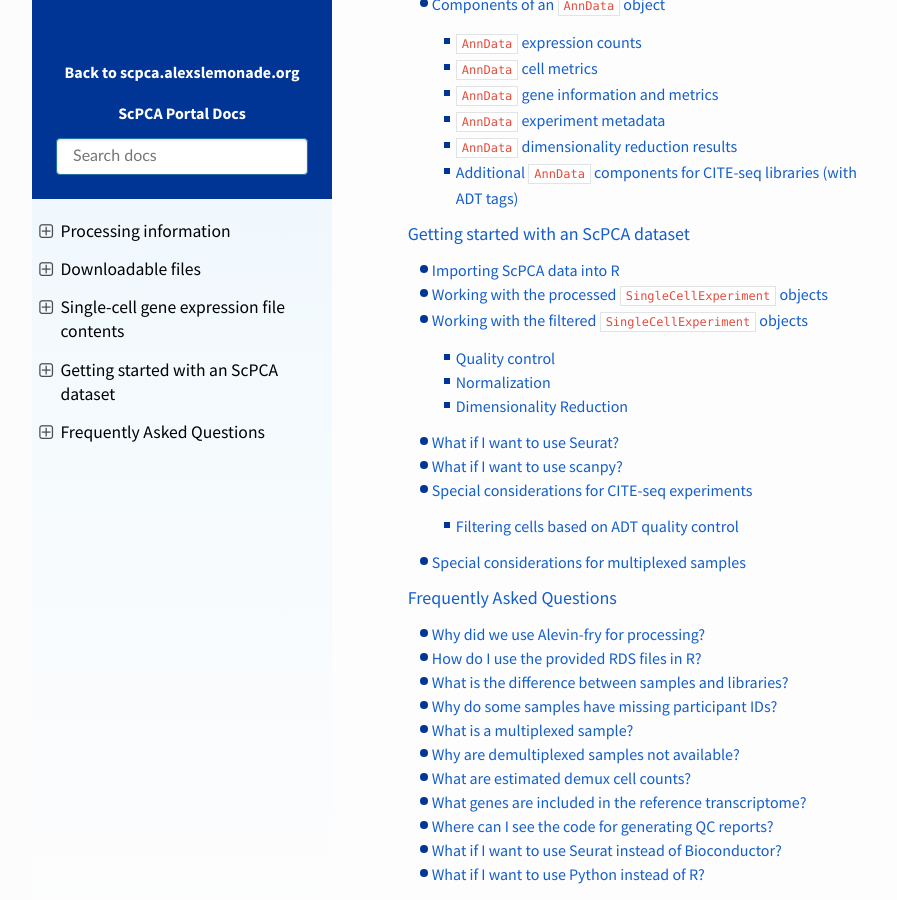
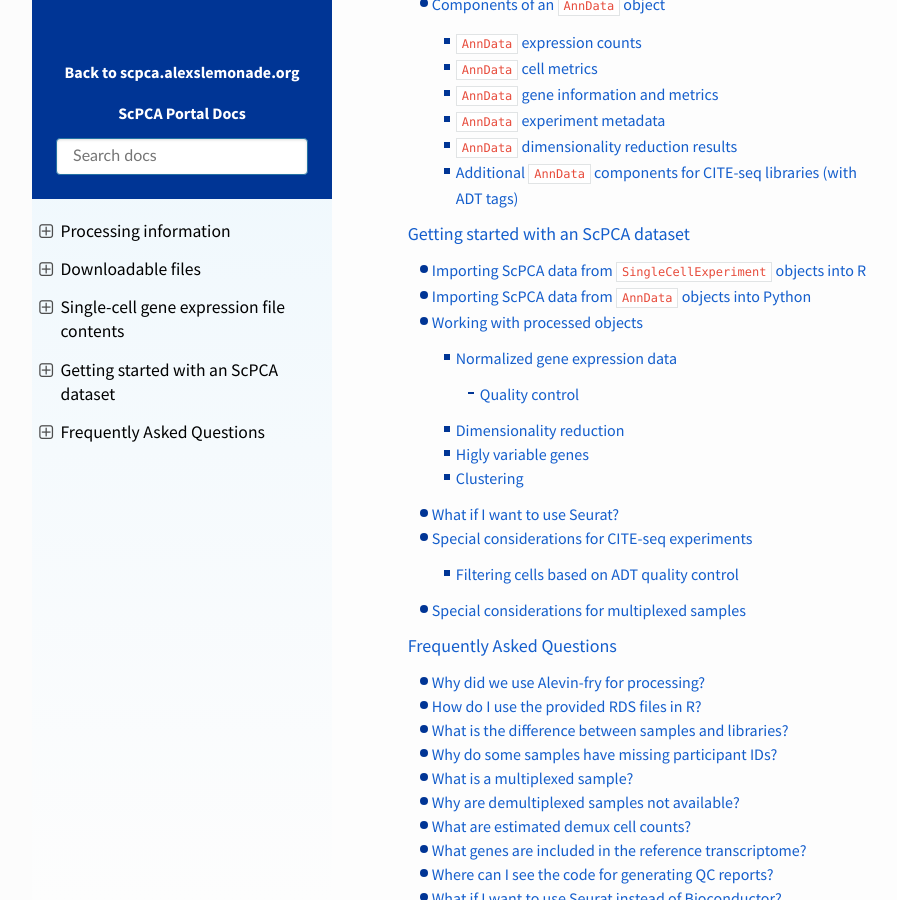
Before and after one commit to DongzeHE/scpca-docs, a Sphinx documentation site: the page built from docs/index.md, in a window 1280 px wide and 900 px high, scrolled down 1864 px. Shown: the whole window, without its empty margins (158-1055 px from the left). Built offline with Sphinx 7.4.7 and the Read the Docs theme 2.0.0, drawn with Linux system fonts in a browser that asks for light colours; some of the changed lines change nothing that is shown.

Commit message:
account for anndata in getting started and some reorg

````diff
--- a/docs/getting_started.md
+++ b/docs/getting_started.md
@@ -1,28 +1,29 @@
 # Getting started with an ScPCA dataset
 
 This section provides information on next steps you might take after downloading a dataset from the ScPCA portal.
+Quantified single-cell or single-nuclei gene expression data is provided as either [`SingleCellExperiment` objects (`.rds` files)](http://bioconductor.org/books/3.13/OSCA.intro/the-singlecellexperiment-class.html) or [`AnnData` objects (`.hdf5` files)](https://anndata.readthedocs.io/en/latest/index.html).
+A full description of the contents of the `SingleCellExperiment` and `AnnData` objects can be found in the {ref}`single cell gene expression file contents section<sce_file_contents:single-cell gene expression file contents>`.
 
-We also have a separate GitHub repository that contains workflows for some common analysis performed on single-cell RNA-sequencing data.
-These workflows are designed to apply the same analysis (e.g., clustering) across multiple samples in parallel.
+There are three objects available for each library: an unfiltered object (`unfiltered.rds` or `unfiltered_rna.hdf5`), a filtered object (`filtered.rds` or `filtered_rna.hdf5`), and a processed object (`processed.rds` or `processed_rna.hdf5`).
+The unfiltered object contains the gene expression data for all droplets, regardless of the presence of a cell or not.
+The filtered object contains the gene expression data for only droplets that are likely to contain cells, removing any probable empty droplets.
+See the {ref}`section on filtering cells<processing_information:Filtering cells>` for more information on how we remove potential empty droplets.
+
+The processed objects are further filtered to remove any low quality cells and contain both the raw and normalized gene expression data for the identified cells.
+Additionally, these objects contain dimensionality reduction results (principal component analysis and UMAP) and clustering assignments.
+See the description of the {ref}`processed gene expression data <processing_information:Processed gene expression data>` for more information on the `processed` objects.
+
+We recommend starting with the processed objects.
+  - For working with the processed `SingleCellExperiment`object found in the `processed.rds` file see [Importing ScPCA data from `SingleCellExperiment` objects into R below](#importing-scpca-data-from-singlecellexperiment-objects-into-r).
+  - For working with the processed `AnnData` objects found in the `processed_rna.hdf5` file see [Importing ScPCA data from `AnnData` objects into Python below](#importing-scpca-data-from-anndata-objects-into-python).
+
+Note: We also have a separate GitHub repository that contains workflows for some common analysis performed on single-cell RNA-sequencing data.
+These workflows are designed to apply the same analysis (e.g., clustering) across multiple samples in parallel and is currently only for use with `SingleCellExperiment` objects.
 These workflows and more resources for processing single-cell and single-nuclei datasets can be found in the [`scpca-downstream-analyses` repository](https://github.com/AlexsLemonade/scpca-downstream-analyses).
 
-## Importing ScPCA data into R
+## Importing ScPCA data from `SingleCellExperiment` objects into R
 
-Quantified single-cell or single-nuclei gene expression data is provided as an RDS file as described in the {ref}`single cell gene expression file contents section<sce_file_contents:single-cell gene expression file contents>`.
-There are three RDS files that are available for each library: an `unfiltered.rds`, a `filtered.rds`, and a `processed.rds` file.
-The `unfiltered.rds` file contains the gene expression data for all droplets, regardless of the presence of a cell or not.
-The `filtered.rds` files contains the gene expression data for only droplets that are likely to contain cells, removing any probable empty droplets.
-See the {ref}`section on filtering cells<processing_information:filtering cells>` for more information on how we remove potential empty droplets.
-
-The `processed.rds` files are further filtered to remove any low quality cells and contain both the raw and normalized gene expression data for the identified cells.
-See the description of the {ref}`processed gene expression data <processing_information:Processed gene expression data>` for more information on the `processed` objects.
-
-In most scenarios, we recommend starting with the `processed.rds` file.
-
-The first step in analyzing the provided gene expression data will be to import the data into R.
-As a reminder, each RDS file contains a [`SingleCellExperiment` object](https://bioconductor.org/packages/release/bioc/html/SingleCellExperiment.html).
-Refer to {ref}`single-cell gene expression file contents<sce_file_contents:single-cell gene expression file contents>` for a more detailed description on the contents of the included `SingleCellExperiment` object.
-
+The first step in analyzing the provided gene expression data stored in the `SingleCellExperiment` objects will be to import the data into R.
 To work with `SingleCellExperiment` objects in R, we need to ensure that we have the [`SingleCellExperiment` package](https://bioconductor.org/packages/release/bioc/html/SingleCellExperiment.html) installed and loaded.
 
 The following commands can be used to import the RDS file into R and save the `SingleCellExperiment` object:
@@ -44,111 +45,50 @@
 - [`SingleCellExperiment` objects Vignette](https://bioconductor.org/packages/devel/bioc/vignettes/SingleCellExperiment/inst/doc/intro.html) on working with `SingleCellExperiment` objects
 - [Orchestrating Single Cell Analysis chapter on the `SingleCellExperiment` class](http://bioconductor.org/books/3.13/OSCA.intro/the-singlecellexperiment-class.html)
 
-## Working with the processed `SingleCellExperiment` objects
+## Importing ScPCA data from `AnnData` objects into Python
 
-The `SingleCellExperiment` objects stored in the `processed.rds` files have undergone additional quality control steps to remove low quality cells.
-In addition, normalized expression counts and dimensionality reduction (principal component analysis and UMAP) have been calculated.
+The first step in analyzing the provided gene expression data stored in the `AnnData` objects will be to import the data into python.
+To work with `AnnData` objects in python, we need to ensure that we have the [`AnnData` package](https://anndata.readthedocs.io/en/latest/index.html) installed and loaded.
 
-The following commands can be used to access the raw and normalized count matrices:
+The following commands can be used to import the HDF5 file into python and save the `AnnData` object:
+
+```python
+# load anndata module
+import anndata
+
+# read in the HDF5 file, including the path to the file's location
+processed_adata = anndata.read_h5ad("SCPCS000000/SCPCL000000_processed.rds")
+```
+
+More resources for learning about `AnnData` objects:
+
+- [Getting started with `AnnData` objects](https://anndata.readthedocs.io/en/latest/tutorials/notebooks/getting-started.html)
+- [Preprocessing and clustering tutorial in scanpy](https://scanpy-tutorials.readthedocs.io/en/latest/pbmc3k.html)
+- [Homepage for scanpy tutorials](https://scanpy.readthedocs.io/en/stable/tutorials.html)
+
+## Working with processed objects
+
+### Normalized gene expression data
+
+The processed objects contain both the raw and normalized gene expression data.
+The following commands can be used to access the expression data found in the processed `SingleCellExperiment` objects:
 
 ```r
 # the raw counts matrix stored in the processed object
-raw_counts <- counts(processed_sce)
+counts(processed_sce)
 
 # log normalized counts matrix stored in the processed object
-normalized_counts <- logcounts(processed_sce)
+logcounts(processed_sce)
 ```
 
-Dimensionality reduction results can be accessed using the following command:
+The following commands can be used to access the expression data found in the processed `AnnData` objects:
 
-```r
-# extract principal component results
-pca_results <- reducedDim(processed_sce, "PCA")
+```python
+# the raw counts matrix stored in the processed object
+processed_adata.raw.X
 
-# extract UMAP results
-umap_results <- reducedDim(processed_sce, "UMAP")
-```
-
-Principal components were calculated from a set of highly variable genes identified for a given library.
-The list of highly variable genes used for this calculation, in order from highest to lowest variation, is stored in the `metadata` of the `SingleCellExperiment` object.
-
-This list can be accessed using the following command:
-
-```r
-highly_variable_genes <- metadata(processed_sce)$highly_variable_genes
-```
-
-This data is immediately ready for clustering and further analysis to answer biological questions of interest.
-
-See these resources for more information on clustering:
- - [Clustering chapter in Orchestrating Single Cell Analysis](http://bioconductor.org/books/3.14/OSCA.basic/clustering.html)
- - [Quantifying clustering behavior in Orchestrating Single Cell Analysis](https://bioconductor.org/books/release/OSCA.advanced/clustering-redux.html#quantifying-clustering-behavior)
-
-## Working with the filtered `SingleCellExperiment` objects
-
-If you prefer to work with the `filtered` objects and perform the quality control and normalization yourself, see below for details on working with these objects.
-
-### Quality control
-
-Before performing any downstream steps, we recommend removing low quality cells from the dataset.
-Low quality cells include those with a higher percentage of reads from mitochondrial genes (i.e., those that are damaged or dying) and those with a lower number of total reads and unique genes identified (i.e., those with inefficient reverse transcription or PCR amplification).
-
-All `filtered.rds` objects include [`miQC`](https://bioconductor.org/packages/release/bioc/html/miQC.html) results found in the {ref}`colData() of the SingleCellExperiment object<sce_file_contents:cell metrics>`.
-`miQC` jointly models the proportion of mitochondrial reads and the number of unique genes detected in each cell to calculate the probability of a cell being compromised (i.e., dead or damaged).
-High-quality cells are those with a low probability of being being compromised (< 0.75) or sufficiently low mitochondrial content.
-All cells that are identified as low-quality cells will have `FALSE` in the `miQC_pass` column of the `colData()` and can be removed prior to downstream analyses.
-
-The following command can be used to remove the low-quality cells:
-
-```r
-# read in the filtered object
-sce <- readRDS("SCPCS000000/SCPCL000000_filtered.rds")
-
-# filter the `SingleCellExperiment`
-# the `$` notation denotes access to the colData slot of the `SingleCellExperiment` object
-filtered_sce <- sce[, which(sce$miQC_pass)]
-```
-
-For more information on using `miQC` for filtering cells, see the following resources:
-- [`miQC` vignette](https://bioconductor.org/packages/release/bioc/vignettes/miQC/inst/doc/miQC.html)
-- [Hippen _et al._ 2021](https://doi.org/10.1371/journal.pcbi.1009290)
-
-You can also directly filter cells based on the number of unique genes, total reads, and fraction of mitochondrial reads.
-We used the function [`scuttle::addPerCellQCMetrics()`](https://rdrr.io/github/LTLA/scuttle/man/addPerCellQCMetrics.html) to calculate these metrics and have included them in the `colData` of the filtered `SingleCellExperiment` objects.
-
-The following columns are added by `scuttle::addPerCellQCMetrics()` and can be found in the `colData`:
-
-| Column name             | Contents                                                                                                                                                                                      |
-| ----------------------- | --------------------------------------------------------------------------------------------------------------------------|
-| `sum`                   | UMI count for RNA-seq data                                                                                                                           |
-| `detected`              | Number of genes detected (gene count > 0 )                                                                                                                                                    |
-| `subsets_mito_sum`      | UMI count of mitochondrial genes                                                                                                                                                              |
-| `subsets_mito_detected` | Number of mitochondrial genes detected                                                                                                                                                        |
-| `subsets_mito_percent`  | Percent of all UMI counts assigned to mitochondrial genes                                                                                                                                     |
-| `total`                 | Total UMI count for RNA-seq data and any alternative experiments (i.e., ADT data from CITE-seq)                                                                                                             |
-
-These metrics can be used to directly filter the `SingleCellExperiment` object based on informed thresholds.
-If you are planning to filter low quality cells using such thresholds, we encourage you to read more about the various metrics and plot the distribution of each metric before deciding on which cells to exclude.
-The [Quality Control chapter in Orchestrating Single Cell Analysis](http://bioconductor.org/books/3.13/OSCA.basic/quality-control.html#quality-control) provides a nice guide to checking diagnostic plots and then choosing cutoffs.
-
-If you have ADT data from a CITE-seq experiment, please refer to the section [Special considerations for CITE-seq experiments](#special-considerations-for-cite-seq-experiments) below for information on how to filter cells based on ADT counts.
-
-### Normalization
-
-The provided data contains unnormalized raw counts.
-We recommend using the `scran` and `scater` packages to add normalized counts to the `SingleCellExperiment` object.
-
-Follow these steps to perform normalization using `scran` and `scater`:
-
-```r
-# Cluster similar cells
-qclust <- scran::quickCluster(filtered_sce)
-
-# Compute sum factors for each cell cluster grouping.
-filtered_sce <- scran::computeSumFactors(filtered_sce, clusters = qclust)
-
-# Normalize and log transform.
-normalized_sce <- scater::logNormCounts(filtered_sce)
+# log normalized counts matrix stored in the processed object
+processed_adata.X
 ```
 
 Here we provide more resources on understanding normalization in single-cell RNA-seq analysis:
@@ -158,30 +98,58 @@
 - [Stegle _et al._ (2015) Computational and analytical challenges in single-cell transcriptomics](https://doi.org/10.1038/nrg3833).  Includes a discussion of normalization and technical variance in scRNA-seq.
 - [Lun _et al._ (2016) Pooling across cells to normalize single-cell RNA sequencing data with many zero counts](https://doi.org/10.1186/s13059-016-0947-7)
 
-### Dimensionality Reduction
+#### Quality control
+
+The processed `SingleCellExperiment` objects already have undergone additional quality control steps to remove low quality cells.
+Low quality cells include those with a higher percentage of reads from mitochondrial genes (i.e., those that are damaged or dying) and those with a lower number of total reads and unique genes identified (i.e., those with inefficient reverse transcription or PCR amplification).
+
+All processed objects include [`miQC`](https://bioconductor.org/packages/release/bioc/html/miQC.html) results found in the {ref}`colData() of the SingleCellExperiment object<sce_file_contents:Singlecellexperiment cell metrics>` or the {ref}`.obs slot of the AnnData object<sce_file_contents:Anndata cell metrics`.
+`miQC` jointly models the proportion of mitochondrial reads and the number of unique genes detected in each cell to calculate the probability of a cell being compromised (i.e., dead or damaged).
+High-quality cells are those with a low probability of being being compromised (< 0.75) or sufficiently low mitochondrial content.
+
+The probability compromised for each cell as calculated by `miQC` can be found in the `prob_compromised` column of the `colData` of `SingleCellExperiment` objects.
+
+```r
+# pull out probability compromised for each cell
+processed_sce$prob_compromised
+```
+
+The probability compromised for each cell as calculated by `miQC` can be found in the `prob_compromised` column of the `.obs` slot of `AnnData` objects.
+
+```python
+# pull out probability compromised for each cell
+processed_adata.obs["prob_compromised"]
+```
+
+Additionally we include a column, `scpca_filter`, that labels cells as either `Keep` or `Remove` based on having both a `prob_compromised` < 0.75 and number of unique genes identified > 200.
+All cells included in the processed object will have `Keep` in the `scpca_filter` column.
+If you prefer to work with the object prior to removal of any low-quality cells, please use the filtered object.
+
+### Dimensionality reduction
 
 Dimensionality reduction is commonly used as a precursor to plotting, clustering, and other downstream analysis.
 
-It is common to start with performing [principal component analysis (PCA)](http://bioconductor.org/books/3.13/OSCA.basic/dimensionality-reduction.html#principal-components-analysis), a technique that identifies new axes that capture the largest amount of variation in the data.
-The PCA results can be calculated and stored in the `SingleCellExperiment` object using the following command:
+The obejcts contain results from performing [principal component analysis (PCA)](http://bioconductor.org/books/3.13/OSCA.basic/dimensionality-reduction.html#principal-components-analysis), a technique that identifies new axes that capture the largest amount of variation in the data, and [uniform manifold approximation and projection(UMAP)](http://bioconductor.org/books/3.13/OSCA.basic/dimensionality-reduction.html#uniform-manifold-approximation-and-projection), which may be better for visualization.
+Use caution when interpreting UMAP results, as location, spacing, and density of clusters can be dependent on parameter choices and random effects and do not always accurately represent the relationships among cells.
+
+Dimensionality reduction results can be accessed in the `SingleCellExperiment` objects using the following command:
 
 ```r
-# calculate a PCA matrix using the top 500 most highly variable genes (default)
-normalized_sce <- scater::runPCA(normalized_sce, ntop = 500)
+# extract principal component results
+reducedDim(processed_sce, "PCA")
+
+# extract UMAP results
+reducedDim(processed_sce, "UMAP")
 ```
 
-Here we are calculating PCA by using the default of the top 500 most highly variable genes as input, however this is not always the optimal choice.
-We encourage you to visit the [Feature selection chapter in Orchestrating Single Cell Analysis](http://bioconductor.org/books/3.13/OSCA.basic/feature-selection.html#feature-selection) to read more about modeling gene variance and selecting the highly variable genes.
+Dimensionality reduction results can be accessed in the `AnnData` objects using the following command:
 
-PCA is commonly used for initial dimensionality reduction.
-However, we can use more advanced techniques, like [UMAP (Uniform Manifold Approximation and Projection)](http://bioconductor.org/books/3.13/OSCA.basic/dimensionality-reduction.html#uniform-manifold-approximation-and-projection), that may be better for visualization.
-Use caution when interpreting UMAP results, as location, spacing, and density of clusters can be dependent on parameter choices and random effects and do not always accurately represent the relationships among cells.
+```python
+# extract principal component results
+processed_adata.obsm["X_PCA"]
 
-UMAP can also be quite slow for a large dataset, so we can use the previous PCA results as input to speed up the analysis.
-
-```r
-# Run UMAP using already stored PCA results
-normalized_sce <- scater::runUMAP(normalized_sce, dimred = "PCA")
+# extract UMAP results
+processed_adata.obsm["X_UMAP"]
 ```
 
 See below for more resources on dimensionality reduction:
@@ -190,10 +158,54 @@
 - [Dimension Reductions in R](https://rpubs.com/Saskia/520216)
 - [Understanding UMAP](https://pair-code.github.io/understanding-umap/)
 
+### Higly variable genes
+
+In the processed objects, principal components were calculated from a set of highly variable genes identified for a given library.
+We encourage you to visit the [Feature selection chapter in Orchestrating Single Cell Analysis](http://bioconductor.org/books/3.13/OSCA.basic/feature-selection.html#feature-selection) to read more about modeling gene variance and selecting the highly variable genes.
+
+The list of highly variable genes used for this calculation, in order from highest to lowest variation, is stored in the `metadata` of the `SingleCellExperiment` object and the `uns` slot of the `AnnData` object.
+
+This list can be accessed using the following command in the `SingleCellExperiment` objects:
+
+```r
+# list of highly variable genes
+metadata(processed_sce)$highly_variable_genes
+```
+
+This list can be accessed using the following command in the `AnnData` objects:
+
+```python
+# list of highly variable genes
+processed_adata.uns["highly_variable_genes"]
+```
+
+### Clustering
+
+Cluster assignments obtained from [Graph-based clustering](http://bioconductor.org/books/3.16/OSCA.basic/clustering.html#clustering-graph) is also availble in the processed objects.
+Here clustering was performed using the Louvain algorithm with 20 nearest neighbors and Jaccard weighting.
+
+To access the cluster assignments in the `SingleCellExperiment` object, use the following command:
+
+```r
+# cluster assignment for each cell
+processed_sce$cluster
+```
+
+To access the cluster assignments in the `AnnData` object, use the following command:
+
+```python
+# cluster assignment for each cell
+processed_adata.obs["cluster"]
+```
+
+See these resources for more information on clustering:
+ - [Clustering chapter in Orchestrating Single Cell Analysis](http://bioconductor.org/books/3.14/OSCA.basic/clustering.html)
+ - [Quantifying clustering behavior in Orchestrating Single Cell Analysis](https://bioconductor.org/books/release/OSCA.advanced/clustering-redux.html#quantifying-clustering-behavior)
+
+
 ## What if I want to use Seurat?
 
-The files available for download contain [`SingleCellExperiment` objects](http://bioconductor.org/books/3.13/OSCA.intro/the-singlecellexperiment-class.html).
-If desired, these can be converted into Seurat objects.
+The files available for download that contain [`SingleCellExperiment` objects](http://bioconductor.org/books/3.13/OSCA.intro/the-singlecellexperiment-class.html) can also be converted into Seurat objects.
 You can find the code needed to convert the `SingleCellExperiment` objects to Seurat objects in the {ref}`FAQ section<FAQ:what if i want to use seurat instead of bioconductor?>`.
 
 After converting the object to a Seurat object, the same steps outlined above (quality control, filtering, normalization, dimensionality reduction) can be followed but using functions available as part of the Seurat package.
@@ -202,21 +214,6 @@
 - [Getting started tutorial in Seurat](https://satijalab.org/seurat/articles/pbmc3k_tutorial.html) including quality control, normalization, and dimensionality reduction.
 - [Converting Seurat objects to and from a `SingleCellExperiment`](https://satijalab.org/seurat/articles/conversion_vignette.html)
 - [Harvard Chan Bioinformatics Core course on single-cell RNA-seq analysis with Seurat](https://hbctraining.github.io/scRNA-seq_online/schedule/links-to-lessons.html)
-
-
-## What if I want to use scanpy?
-
-There are a variety of ways to convert the counts data into a python-compatible format.
-We have found that one of the more efficient ways is to first convert the counts data into 10x format using [`DropletUtils::write10xCounts()`](https://rdrr.io/bioc/DropletUtils/man/write10xCounts.html) and then read the files into Python using the [`scanpy` package](https://scanpy.readthedocs.io/en/stable/).
-
-You can find the code needed to perform these steps outlined in the {ref}`FAQ section on using Python<FAQ:what if i want to use python instead of r?>`.
-
-After creating an `AnnData` object in `scanpy`, the same steps outlined above (quality control, filtering, normalization, dimensionality reduction) can be followed but using functions available as part of the `scanpy` package.
-
-Here are some resources that can be used to get you started working with `AnnData` objects:
-- [Preprocessing and clustering tutorial in scanpy](https://scanpy-tutorials.readthedocs.io/en/latest/pbmc3k.html)
-- [Converting directly from R to Python](https://theislab.github.io/scanpy-in-R/#converting-from-r-to-python)
-- [Homepage for scanpy tutorials](https://scanpy.readthedocs.io/en/latest/tutorials.html)
 
 
 ## Special considerations for CITE-seq experiments
````
